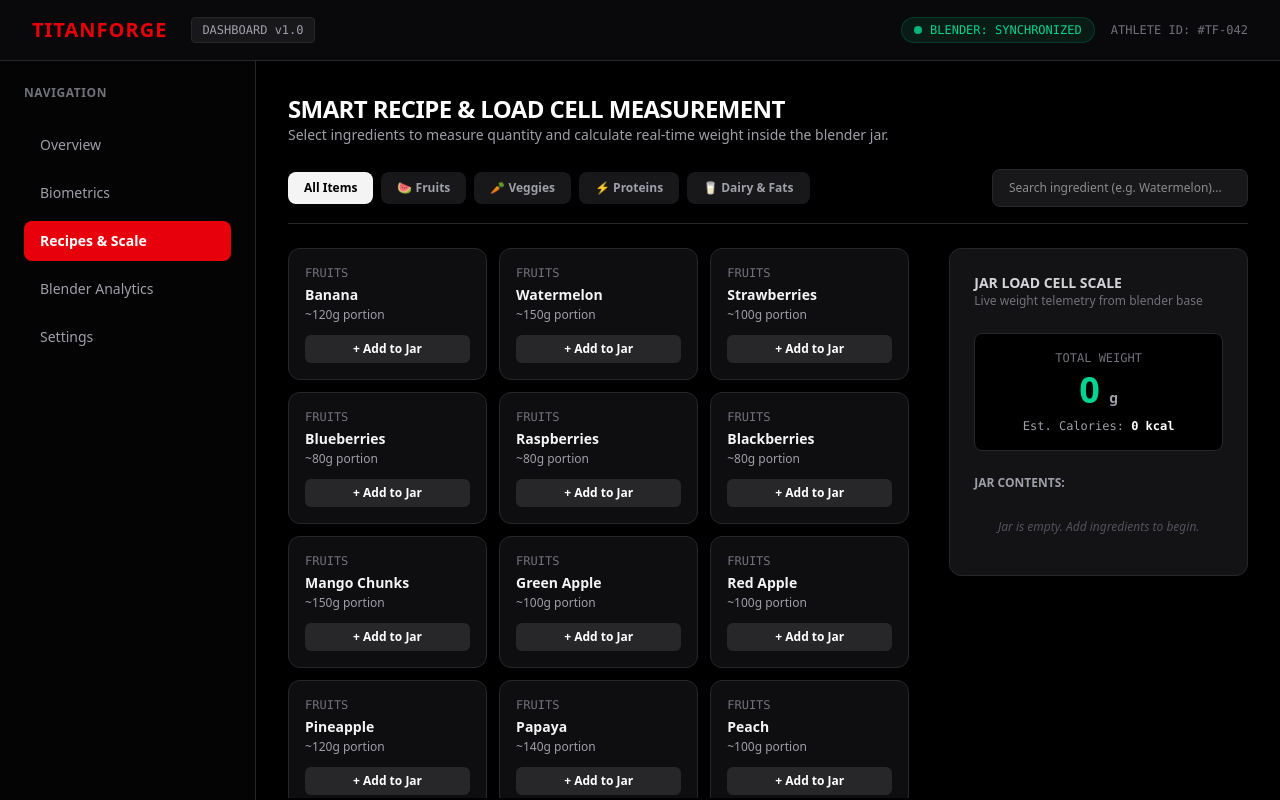
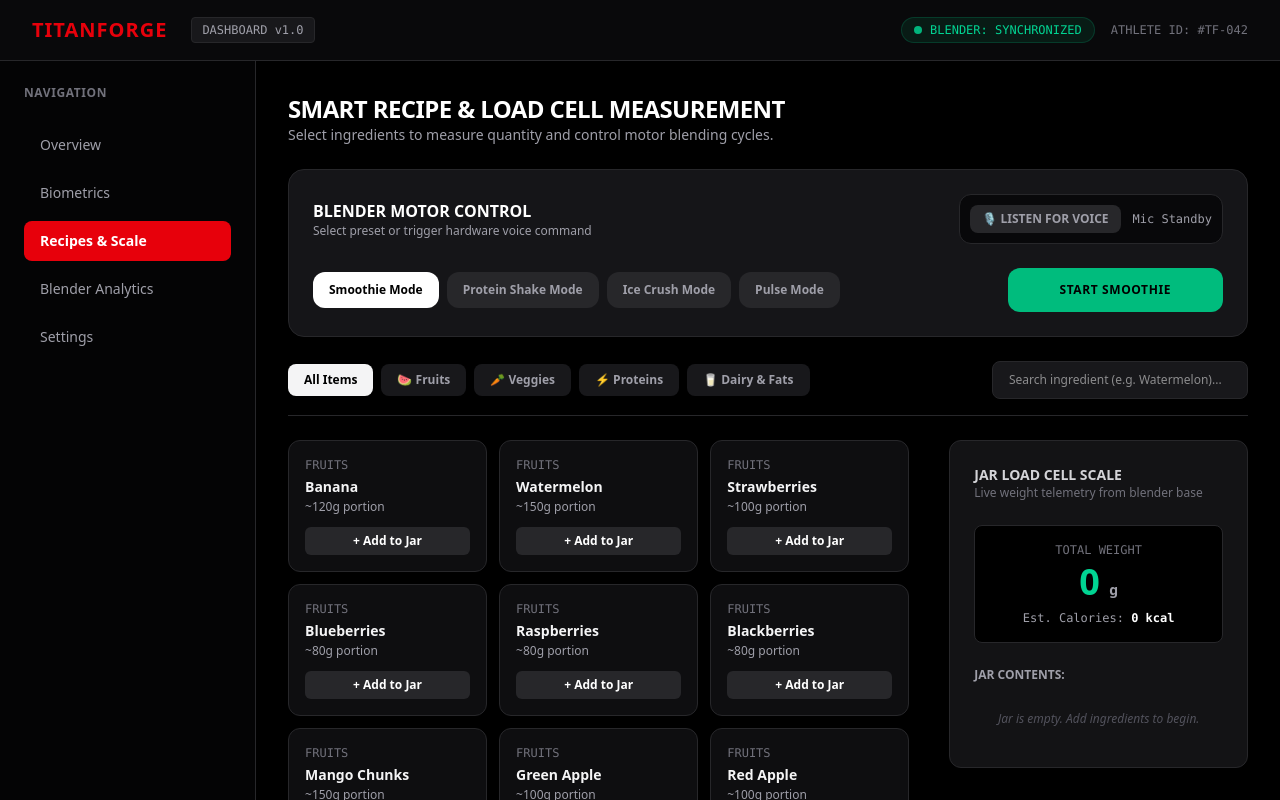
Before and after one commit to TitanForge-app/TitanForge, a Next.js app: page /dashboard in a window 1280 px wide. Both pictures are taken after a click on the button "Recipes & Scale". Shown: the top 800 px of the page. Built offline with nearby package versions, Linux system fonts and the light colour scheme.

Commit message:
Step 1: Add interactive motor controls and hardware voice command listener

```diff
--- a/app/dashboard/page.tsx
+++ b/app/dashboard/page.tsx
@@ -86,6 +86,13 @@ export default function DashboardPage() {
   const [searchQuery, setSearchQuery] = useState("");
   const [selectedIngredients, setSelectedIngredients] = useState<{ ingredient: Ingredient; weightGrams: number }[]>([]);
 
+  // STEP 1: Blending Controls & Voice Recognition State
+  const [isBlending, setIsBlending] = useState(false);
+  const [blendSecondsLeft, setBlendSecondsLeft] = useState(60);
+  const [selectedPreset, setSelectedPreset] = useState("Smoothie");
+  const [voiceActive, setVoiceActive] = useState(false);
+  const [voiceLog, setVoiceLog] = useState<string>("Mic Standby");
+
   useEffect(() => {
     const interval = setInterval(() => {
       setHeartRate((prev) => prev + Math.floor(Math.random() * 5) - 2);
@@ -93,6 +100,44 @@ export default function DashboardPage() {
     }, 2000);
     return () => clearInterval(interval);
   }, []);
+
+  // Timer logic for active blend cycle
+  useEffect(() => {
+    let timer: any;
+    if (isBlending && blendSecondsLeft > 0) {
+      timer = setInterval(() => {
+        setBlendSecondsLeft((prev) => prev - 1);
+      }, 1000);
+    } else if (blendSecondsLeft === 0) {
+      setIsBlending(false);
+      setBlendSecondsLeft(60);
+    }
+    return () => clearInterval(timer);
+  }, [isBlending, blendSecondsLeft]);
+
+  // Voice Command Simulator Toggle
+  const toggleVoiceListener = () => {
+    if (!voiceActive) {
+      setVoiceActive(true);
+      setVoiceLog('Listening... Try saying "START BLEND"');
+    } else {
+      setVoiceActive(false);
+      setVoiceLog("Mic Standby");
+    }
+  };
+
+  const triggerVoiceCommand = (cmd: string) => {
+    setVoiceLog(`Recognized: "${cmd}"`);
+    if (cmd === "START BLEND" && !isBlending) {
+      setIsBlending(true);
+    } else if (cmd === "STOP") {
+      setIsBlending(false);
+      setBlendSecondsLeft(60);
+    } else if (cmd === "PULSE") {
+      setIsBlending(true);
+      setTimeout(() => setIsBlending(false), 3000);
+    }
+  };
 
   const addIngredient = (item: Ingredient) => {
     setSelectedIngredients((prev) => {
@@ -136,8 +181,8 @@ export default function DashboardPage() {
         </div>
         <div className="flex items-center space-x-4 text-xs font-mono">
           <span className="flex items-center space-x-2 bg-emerald-500/10 text-emerald-400 px-3 py-1 rounded-full border border-emerald-500/20">
-            <span className="w-2 h-2 rounded-full bg-emerald-400 animate-pulse"></span>
-            <span>BLENDER: SYNCHRONIZED</span>
+            <span className={`w-2 h-2 rounded-full ${isBlending ? "bg-red-500 animate-ping" : "bg-emerald-400 animate-pulse"}`}></span>
+            <span>{isBlending ? "BLENDER: ACTIVE" : "BLENDER: SYNCHRONIZED"}</span>
           </span>
           <span className="text-zinc-500">ATHLETE ID: #TF-042</span>
         </div>
@@ -249,8 +294,100 @@ export default function DashboardPage() {
               <div>
                 <h2 className="text-2xl font-black tracking-tight">SMART RECIPE & LOAD CELL MEASUREMENT</h2>
                 <p className="text-sm text-zinc-400">
-                  Select ingredients to measure quantity and calculate real-time weight inside the blender jar.
+                  Select ingredients to measure quantity and control motor blending cycles.
                 </p>
+              </div>
+
+              {/* STEP 1: Interactive Blend Control & Voice Panel */}
+              <div className="p-6 bg-zinc-900/90 border border-zinc-800 rounded-2xl space-y-6">
+                <div className="flex flex-col md:flex-row justify-between items-start md:items-center gap-4">
+                  <div>
+                    <h3 className="text-base font-bold text-white flex items-center space-x-2">
+                      <span>BLENDER MOTOR CONTROL</span>
+                      {isBlending && <span className="text-xs font-mono text-red-500 animate-pulse">[MOTOR SPINNING]</span>}
+                    </h3>
+                    <p className="text-xs text-zinc-400">Select preset or trigger hardware voice command</p>
+                  </div>
+
+                  {/* Voice Hardware Recognition Toggle */}
+                  <div className="flex items-center space-x-3 bg-black/60 p-2.5 rounded-xl border border-zinc-800">
+                    <button
+                      onClick={toggleVoiceListener}
+                      className={`px-3 py-1.5 text-xs font-semibold rounded-lg transition ${
+                        voiceActive
+                          ? "bg-red-600 text-white animate-pulse"
+                          : "bg-zinc-800 text-zinc-400 hover:text-white"
+                      }`}
+                    >
+                      🎙 {voiceActive ? "MIC ON" : "LISTEN FOR VOICE"}
+                    </button>
+                    <span className="text-xs font-mono text-zinc-400">{voiceLog}</span>
+                  </div>
+                </div>
+
+                {/* Simulated Voice Command Quick Triggers (when mic active) */}
+                {voiceActive && (
+                  <div className="p-3 bg-red-950/20 border border-red-900/40 rounded-xl flex items-center justify-between text-xs font-mono">
+                    <span className="text-red-400">Hardware Voice Prompts:</span>
+                    <div className="space-x-2">
+                      <button
+                        onClick={() => triggerVoiceCommand("START BLEND")}
+                        className="px-2.5 py-1 bg-red-600/30 border border-red-600/50 hover:bg-red-600 text-white rounded"
+                      >
+                        Say "START BLEND"
+                      </button>
+                      <button
+                        onClick={() => triggerVoiceCommand("PULSE")}
+                        className="px-2.5 py-1 bg-zinc-800 border border-zinc-700 hover:bg-zinc-700 text-white rounded"
+                      >
+                        Say "PULSE"
+                      </button>
+                      <button
+                        onClick={() => triggerVoiceCommand("STOP")}
+                        className="px-2.5 py-1 bg-zinc-800 border border-zinc-700 hover:bg-zinc-700 text-white rounded"
+                      >
+                        Say "STOP"
+                      </button>
+                    </div>
+                  </div>
+                )}
+
+                {/* Mode Presets & Start Action */}
+                <div className="grid grid-cols-1 md:grid-cols-4 gap-4 items-center">
+                  <div className="md:col-span-3 flex flex-wrap gap-2">
+                    {["Smoothie", "Protein Shake", "Ice Crush", "Pulse"].map((mode) => (
+                      <button
+                        key={mode}
+                        onClick={() => setSelectedPreset(mode)}
+                        className={`px-4 py-2.5 text-xs font-semibold rounded-xl transition ${
+                          selectedPreset === mode
+                            ? "bg-white text-black font-bold"
+                            : "bg-zinc-800 text-zinc-400 hover:text-white"
+                        }`}
+                      >
+                        {mode} Mode
+                      </button>
+                    ))}
+                  </div>
+
+                  <button
+                    onClick={() => {
+                      if (isBlending) {
+                        setIsBlending(false);
+                        setBlendSecondsLeft(60);
+                      } else {
+                        setIsBlending(true);
+                      }
+                    }}
+                    className={`w-full py-3.5 text-xs font-bold rounded-xl transition uppercase tracking-wider ${
+                      isBlending
+                        ? "bg-red-600 hover:bg-red-700 text-white animate-pulse"
+                        : "bg-emerald-500 hover:bg-emerald-400 text-black font-extrabold"
+                    }`}
+                  >
+                    {isBlending ? `STOP BLEND (${blendSecondsLeft}s)` : `START ${selectedPreset.toUpperCase()}`}
+                  </button>
+                </div>
               </div>
 
               {/* Filters & Search Bar */}
@@ -287,8 +424,8 @@ export default function DashboardPage() {
               </div>
 
               <div className="grid grid-cols-1 lg:grid-cols-3 gap-8">
-                {/* Available Ingredients Grid (Scrollable) */}
-                <div className="lg:col-span-2 grid grid-cols-2 sm:grid-cols-3 gap-3 max-h-[550px] overflow-y-auto pr-2">
+                {/* Available Ingredients Grid */}
+                <div className="lg:col-span-2 grid grid-cols-2 sm:grid-cols-3 gap-3 max-h-[500px] overflow-y-auto pr-2">
                   {filteredIngredients.map((item) => (
                     <div
                       key={item.id}
@@ -367,29 +504,29 @@ export default function DashboardPage() {
               <div className="grid grid-cols-1 md:grid-cols-3 gap-6">
                 <div className="p-5 bg-zinc-900/60 rounded-xl border border-zinc-800 space-y-4">
                   <div className="text-xs font-bold text-zinc-400 tracking-wider">MOTOR SPEED (RPM)</div>
-                  <div className="text-3xl font-black text-white">22,400 <span className="text-sm text-zinc-500">RPM</span></div>
+                  <div className="text-3xl font-black text-white">{isBlending ? "22,400" : "0"} <span className="text-sm text-zinc-500">RPM</span></div>
                   <div className="w-full bg-zinc-800 h-2 rounded-full overflow-hidden">
-                    <div className="bg-red-600 h-full w-[85%]"></div>
+                    <div className={`bg-red-600 h-full transition-all duration-500 ${isBlending ? "w-[85%]" : "w-0"}`}></div>
                   </div>
-                  <p className="text-xs text-zinc-500">High-torque pulse active</p>
+                  <p className="text-xs text-zinc-500">{isBlending ? "High-torque pulse active" : "Motor idle"}</p>
                 </div>
 
                 <div className="p-5 bg-zinc-900/60 rounded-xl border border-zinc-800 space-y-4">
                   <div className="text-xs font-bold text-zinc-400 tracking-wider">BLEND DURATION</div>
-                  <div className="text-3xl font-black text-white">00:45 <span className="text-sm text-zinc-500">sec</span></div>
+                  <div className="text-3xl font-black text-white">{isBlending ? `00:${60 - blendSecondsLeft}` : "00:00"} <span className="text-sm text-zinc-500">sec</span></div>
                   <div className="w-full bg-zinc-800 h-2 rounded-full overflow-hidden">
-                    <div className="bg-emerald-500 h-full w-[45%]"></div>
+                    <div className="bg-emerald-500 h-full transition-all duration-500" style={{ width: isBlending ? `${((60 - blendSecondsLeft) / 60) * 100}%` : "0%" }}></div>
                   </div>
                   <p className="text-xs text-zinc-500">Target blend cycle duration: 60s</p>
                 </div>
 
                 <div className="p-5 bg-zinc-900/60 rounded-xl border border-zinc-800 space-y-4">
                   <div className="text-xs font-bold text-zinc-400 tracking-wider">CONSISTENCY SCORE</div>
-                  <div className="text-3xl font-black text-emerald-400">98.2%</div>
+                  <div className="text-3xl font-black text-emerald-400">{isBlending ? "98.2%" : "N/A"}</div>
                   <div className="w-full bg-zinc-800 h-2 rounded-full overflow-hidden">
-                    <div className="bg-emerald-400 h-full w-[98%]"></div>
+                    <div className={`bg-emerald-400 h-full transition-all duration-500 ${isBlending ? "w-[98%]" : "w-0"}`}></div>
                   </div>
-                  <p className="text-xs text-zinc-500">Optimal micro-emulsion reached</p>
+                  <p className="text-xs text-zinc-500">{isBlending ? "Optimal micro-emulsion reached" : "Awaiting active cycle"}</p>
                 </div>
               </div>
 
@@ -399,7 +536,7 @@ export default function DashboardPage() {
                   <span className="text-xs font-mono text-zinc-500">TELEMETRY STREAM</span>
                 </div>
                 <div className="h-48 border border-dashed border-zinc-700/60 rounded-lg flex items-center justify-center bg-zinc-950/50 text-zinc-600 font-mono text-xs">
-                  [ Real-time Motor Load & Resistance Curve Stream ]
+                  {isBlending ? "[ Dynamic High-Speed Torque Stream Active ]" : "[ Standby - Motor Inactive ]"}
                 </div>
               </div>
             </div>
```
